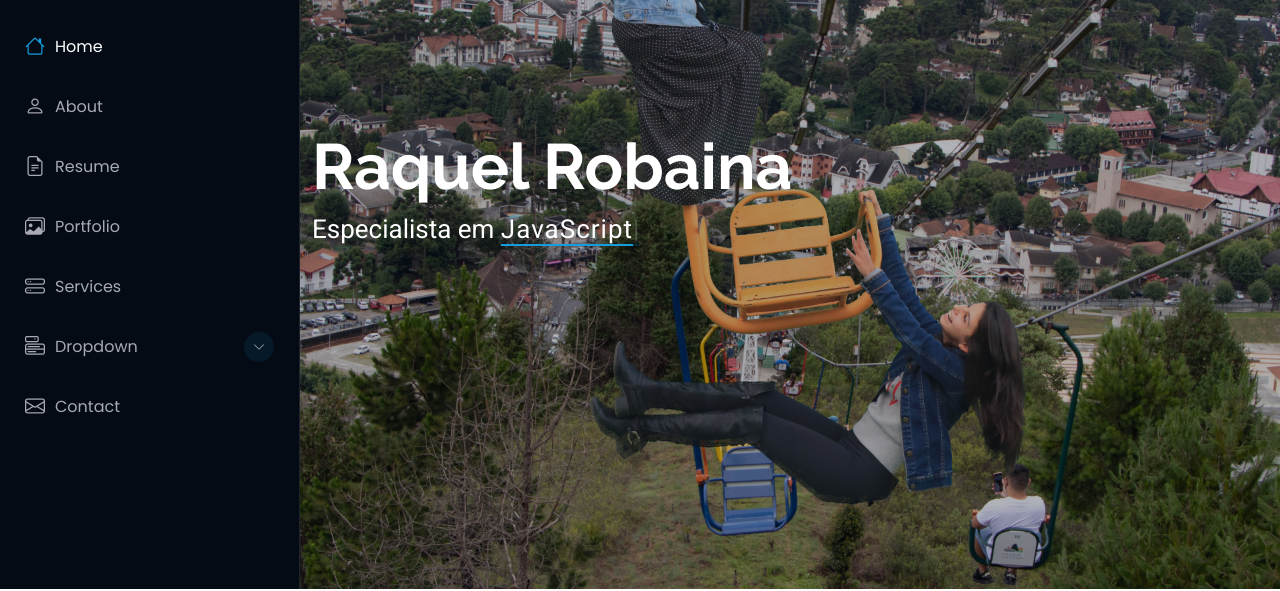
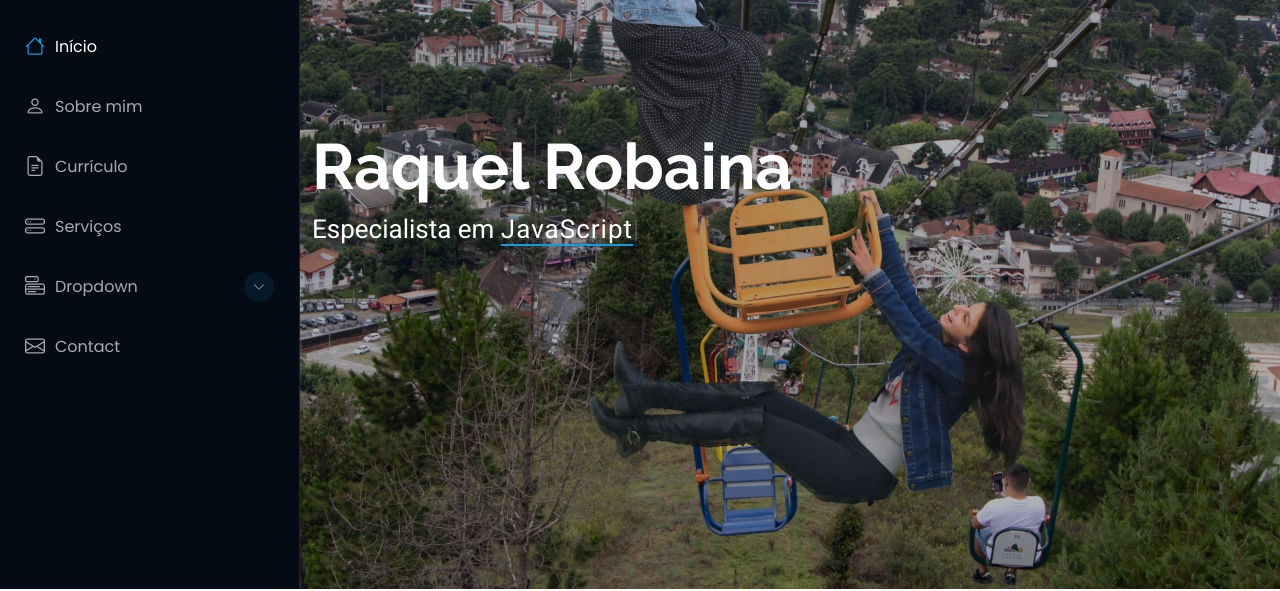
Before and after one commit to raquelrobaina/Portfolio, a plain HTML site: page index.html in a window 1280 px wide. Shown: the part 211-802 px from the top of the page. Drawn offline with Linux system fonts and the light colour scheme.

Commit message:
Tradução lateral

```diff
--- a/index.html
+++ b/index.html
@@ -61,11 +61,10 @@
 
     <nav id="navmenu" class="navmenu">
       <ul>
-        <li><a href="#hero" class="active"><i class="bi bi-house navicon"></i>Home</a></li>
-        <li><a href="#about"><i class="bi bi-person navicon"></i> About</a></li>
-        <li><a href="#resume"><i class="bi bi-file-earmark-text navicon"></i> Resume</a></li>
-        <li><a href="#portfolio"><i class="bi bi-images navicon"></i> Portfolio</a></li>
-        <li><a href="#services"><i class="bi bi-hdd-stack navicon"></i> Services</a></li>
+        <li><a href="#hero" class="active"><i class="bi bi-house navicon"></i> Início</a></li>
+        <li><a href="#about"><i class="bi bi-person navicon"></i> Sobre mim</a></li>
+        <li><a href="#resume"><i class="bi bi-file-earmark-text navicon"></i> Currículo</a></li>
+        <li><a href="#services"><i class="bi bi-hdd-stack navicon"></i> Serviços</a></li>
         <li class="dropdown"><a href="#"><i class="bi bi-menu-button navicon"></i> <span>Dropdown</span> <i class="bi bi-chevron-down toggle-dropdown"></i></a>
           <ul>
             <li><a href="#">Dropdown 1</a></li>
```
